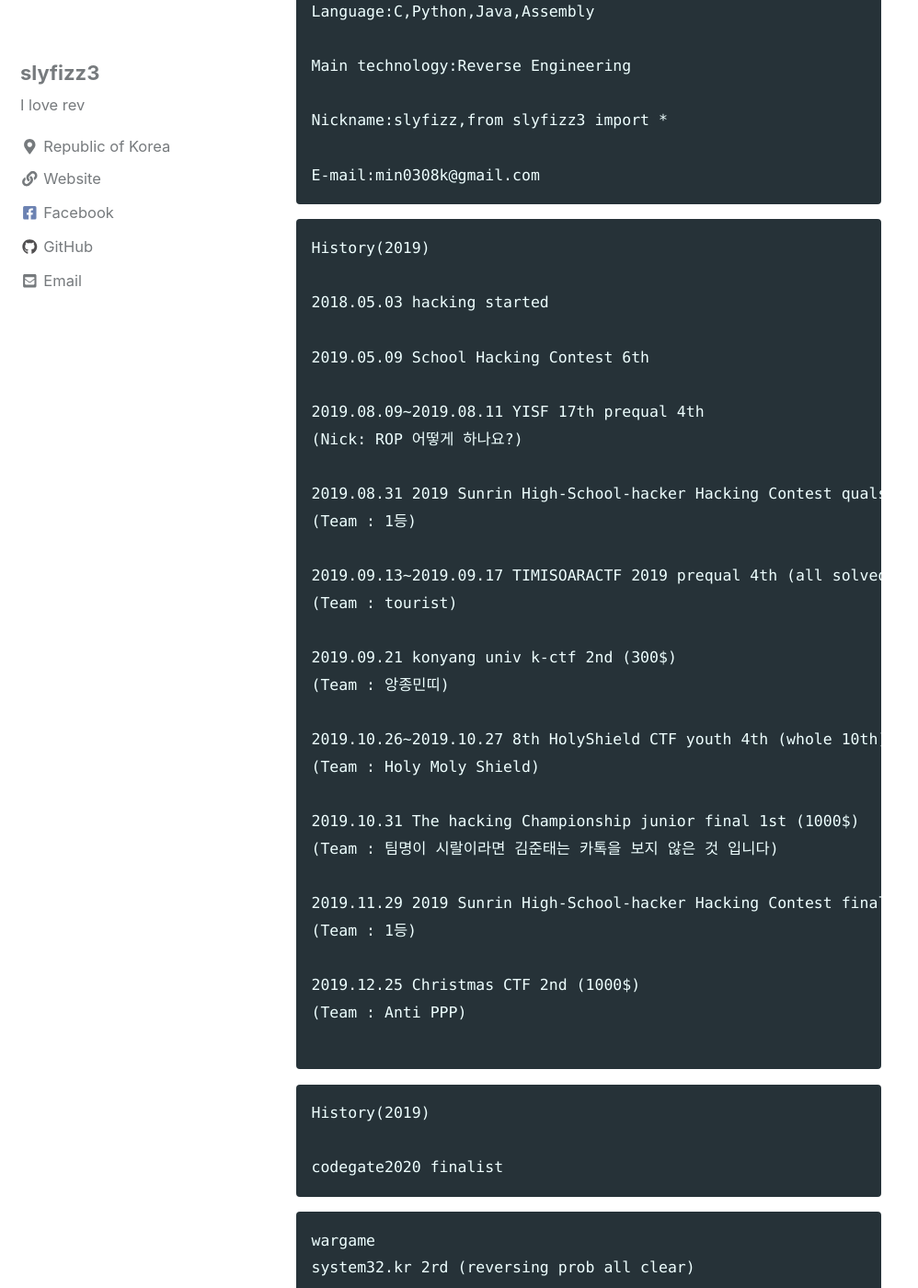
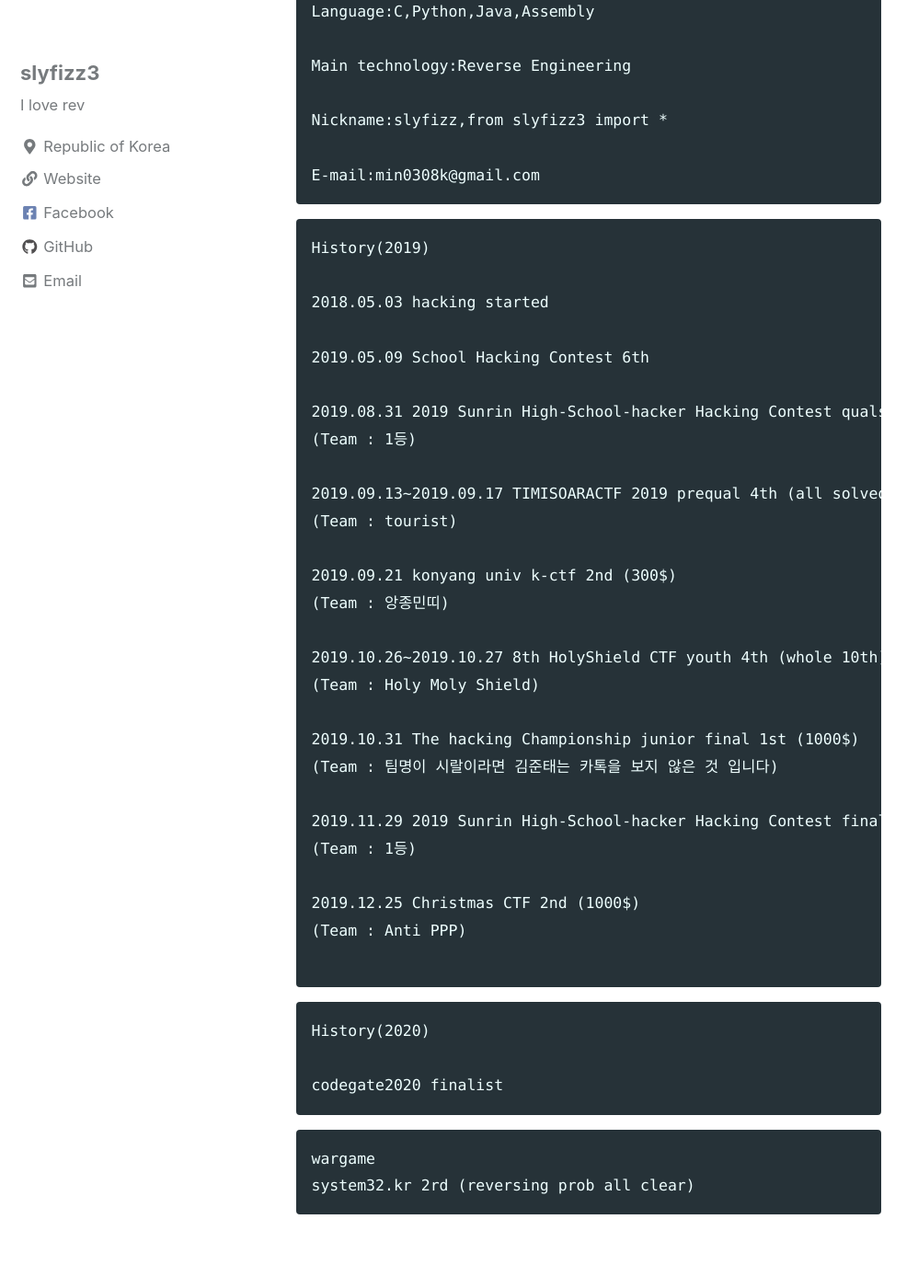
Before and after one commit to slyfizz3/slyfizz3.github.io, a Jekyll site: the page built from _pages/about.md, in a window 1280 px wide and 1400 px high, scrolled down 419 px. Shown: the whole window at 92% size, without its empty margins (0-998 px from the left). Built offline with Jekyll 4.4.1, drawn with Linux system fonts in a browser that asks for light colours; cached includes are drawn as plain includes; nearby versions of some CDN libraries.

Commit message:
Update about.md

````diff
--- a/_pages/about.md
+++ b/_pages/about.md
@@ -28,9 +28,6 @@ History(2019)
 
 2019.05.09 School Hacking Contest 6th
 
-2019.08.09~2019.08.11 YISF 17th prequal 4th
-(Nick: ROP 어떻게 하나요?)
-
 2019.08.31 2019 Sunrin High-School-hacker Hacking Contest quals 1st
 (Team : 1등)
 
@@ -55,7 +52,7 @@ History(2019)
 ```
 
 ```
-History(2019)
+History(2020)
 
 codegate2020 finalist
 ```
````
